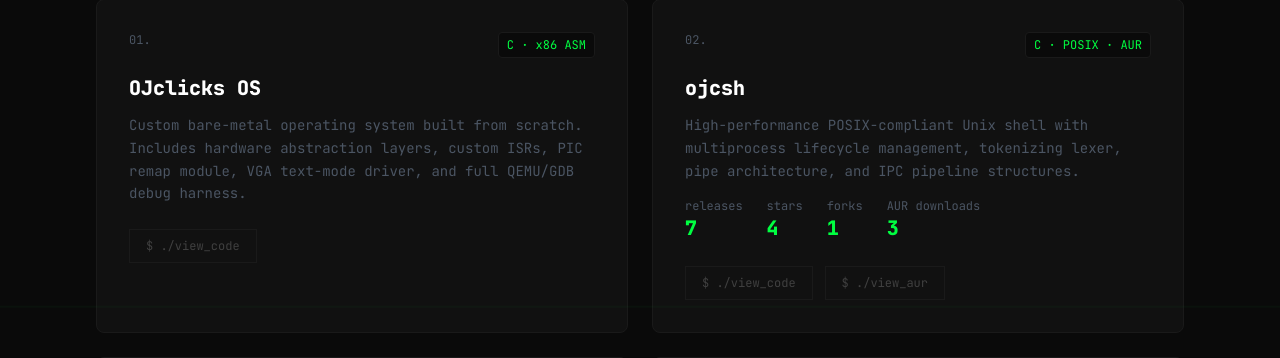
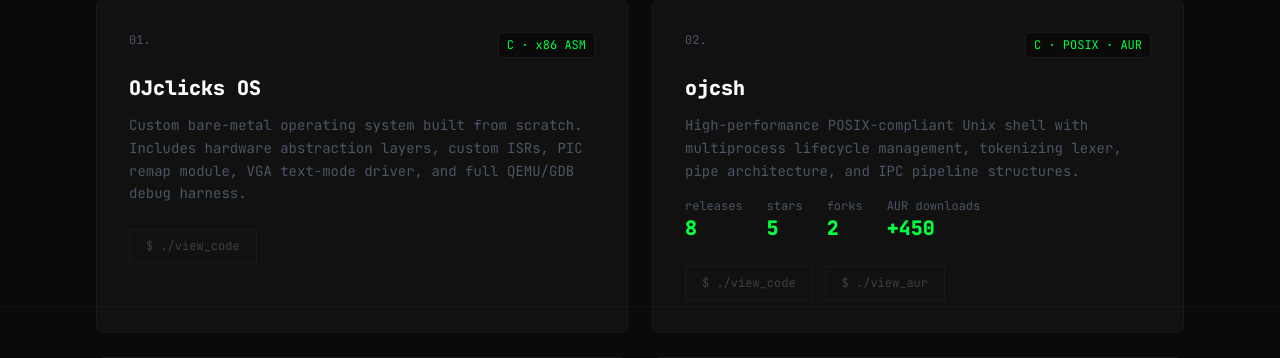
Before and after one commit to gragero/freelance-site, a Flask app: page /portfolio in a window 1280 px wide. Shown: the part 354-712 px from the top of the page. Run offline with Flask 3, Linux system fonts and the light colour scheme; some libraries are stand-ins or nearby versions.

Commit message:
fix some infos...

```diff
--- a/app/templates/portfolio/index.html
+++ b/app/templates/portfolio/index.html
@@ -47,19 +47,19 @@
         <div class="flex gap-6 mb-6">
             <div>
                 <p class="text-xs text-gray-600">releases</p>
-                <p class="text-xl font-black" style="color:#00ff41;">7</p>
+                <p class="text-xl font-black" style="color:#00ff41;">8</p>
             </div>
             <div>
                 <p class="text-xs text-gray-600">stars</p>
-                <p class="text-xl font-black" style="color:#00ff41;">4</p>
+                <p class="text-xl font-black" style="color:#00ff41;">5</p>
             </div>
             <div>
                 <p class="text-xs text-gray-600">forks</p>
-                <p class="text-xl font-black" style="color:#00ff41;">1</p>
+                <p class="text-xl font-black" style="color:#00ff41;">2</p>
             </div>
             <div>
                 <p class="text-xs text-gray-600">AUR downloads</p>
-                <p class="text-xl font-black" style="color:#00ff41;">3</p>
+                <p class="text-xl font-black" style="color:#00ff41;">+450</p>
             </div>
         </div>
         <div class="flex gap-3">
```
